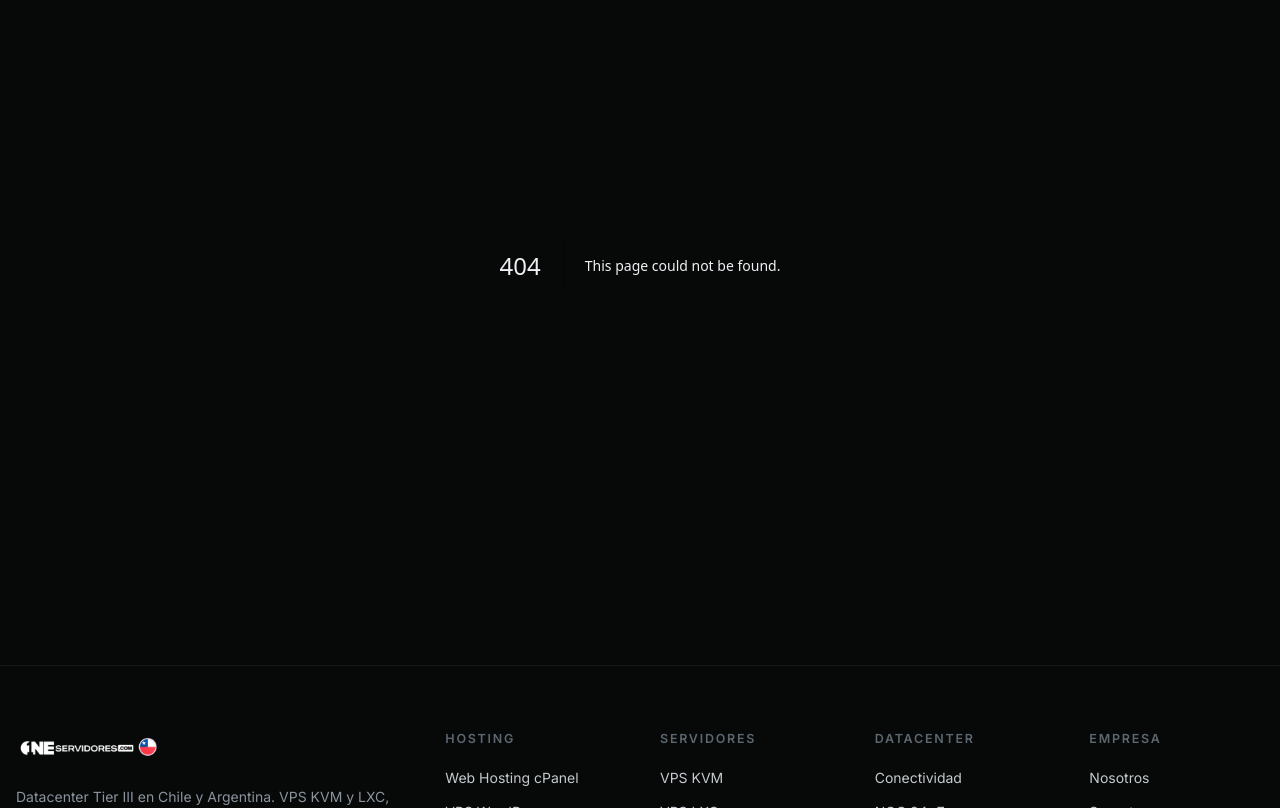
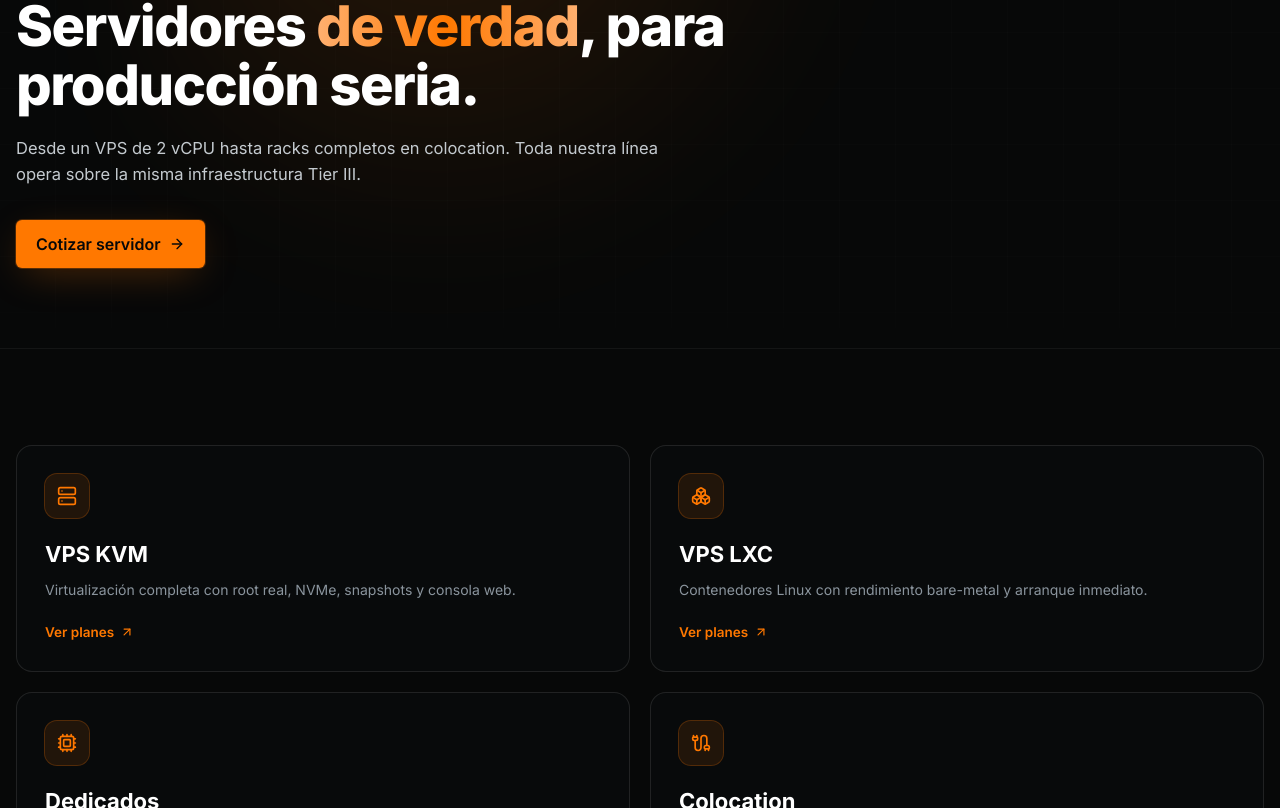
Before and after one commit to MajajiCL/oneservidores-web, a Next.js app: page /servidores in a window 1280 px wide. Before the commit this address had no page. Shown: the part 252-1060 px from the top of the page. Built offline with nearby package versions, Linux system fonts and the light colour scheme.

Commit message:
fix: basePath para logo/íconos en GH Pages + landings /hosting y /servidores

```diff
--- /dev/null
+++ b/app/hosting/page.tsx
@@ -0,0 +1,47 @@
+import { PageHero } from "@/components/page-hero";
+import { CTA } from "@/components/cta";
+import { Reveal } from "@/components/reveal";
+import Link from "next/link";
+import { Globe, Rocket, Users, Tag, ArrowUpRight } from "lucide-react";
+
+export const metadata = {
+  title: "Hosting — cPanel, WordPress, Reseller y Dominios",
+  description: "Soluciones de hosting de OneServidores: web hosting cPanel, WordPress optimizado, reseller y registro de dominios."
+};
+
+const items = [
+  { href: "/hosting/cpanel",    Icon: Globe,  title: "Web Hosting cPanel",   desc: "LiteSpeed Enterprise, LSCache, SSL gratis y backups diarios." },
+  { href: "/hosting/wordpress", Icon: Rocket, title: "VPS WordPress",        desc: "CyberPanel + OpenLiteSpeed afinado para Core Web Vitals." },
+  { href: "/hosting/reseller",  Icon: Users,  title: "Reseller Hosting",     desc: "WHM con marca blanca para revender bajo tu propia marca." },
+  { href: "/dominios",          Icon: Tag,    title: "Dominios",             desc: ".cl, .com, .net, .com.ar y +100 extensiones con WHOIS privado." }
+];
+
+export default function Page() {
+  return (
+    <>
+      <PageHero
+        eyebrow="Hosting"
+        title={<>Hosting con <span className="text-gradient-brand">LiteSpeed</span> y soporte real.</>}
+        description="Desde sitios personales hasta operaciones reseller con miles de cuentas. Elige el plan según el tamaño de tu proyecto."
+        primaryCta={{ label: "Cotizar hosting", href: "/cotizar" }}
+      />
+      <section className="container py-20 lg:py-24 grid sm:grid-cols-2 gap-5">
+        {items.map((it, i) => (
+          <Reveal key={it.href} delay={i * 0.05}>
+            <Link href={it.href} className="group block rounded-2xl border border-white/10 bg-ink-900/60 p-7 hover:border-brand/40 transition">
+              <div className="inline-flex h-11 w-11 items-center justify-center rounded-xl bg-brand/10 text-brand ring-1 ring-brand/30">
+                <it.Icon size={20} />
+              </div>
+              <h2 className="mt-5 text-[22px] font-bold text-white">{it.title}</h2>
+              <p className="mt-2 text-[14px] text-ink-200 leading-relaxed">{it.desc}</p>
+              <span className="mt-5 inline-flex items-center gap-1.5 text-brand text-[13.5px] font-semibold">
+                Ver más <ArrowUpRight size={14} className="group-hover:translate-x-0.5 group-hover:-translate-y-0.5 transition" />
+              </span>
+            </Link>
+          </Reveal>
+        ))}
+      </section>
+      <CTA />
+    </>
+  );
+}
--- a/app/layout.tsx
+++ b/app/layout.tsx
@@ -15,10 +15,10 @@ export const metadata: Metadata = {
   description: site.description,
   icons: {
     icon: [
-      { url: "/favicon-32x32.png", sizes: "32x32" },
-      { url: "/favicon-192x192.png", sizes: "192x192" }
+      { url: `${process.env.NODE_ENV === "production" ? "/oneservidores-web" : ""}/favicon-32x32.png`, sizes: "32x32" },
+      { url: `${process.env.NODE_ENV === "production" ? "/oneservidores-web" : ""}/favicon-192x192.png`, sizes: "192x192" }
     ],
-    apple: "/apple-touch-icon.png"
+    apple: `${process.env.NODE_ENV === "production" ? "/oneservidores-web" : ""}/apple-touch-icon.png`
   },
   openGraph: {
     title: `${site.name} — ${site.tagline}`,
--- /dev/null
+++ b/app/servidores/page.tsx
@@ -0,0 +1,47 @@
+import { PageHero } from "@/components/page-hero";
+import { CTA } from "@/components/cta";
+import { Reveal } from "@/components/reveal";
+import Link from "next/link";
+import { Server, Boxes, Cpu, Cable, ArrowUpRight } from "lucide-react";
+
+export const metadata = {
+  title: "Servidores — VPS KVM, LXC, Dedicados y Colocation",
+  description: "Servidores OneServidores: VPS KVM y LXC, dedicados AMD EPYC e Intel Xeon, y colocation en datacenter Tier III."
+};
+
+const items = [
+  { href: "/vps/kvm",     Icon: Server, title: "VPS KVM",        desc: "Virtualización completa con root real, NVMe, snapshots y consola web." },
+  { href: "/vps/lxc",     Icon: Boxes,  title: "VPS LXC",        desc: "Contenedores Linux con rendimiento bare-metal y arranque inmediato." },
+  { href: "/dedicados",   Icon: Cpu,    title: "Dedicados",      desc: "AMD EPYC e Intel Xeon, NVMe RAID, red 10 Gbps e IPMI dedicado." },
+  { href: "/colocation",  Icon: Cable,  title: "Colocation",     desc: "Aloja tu propio hardware en datacenter Tier III con red multi-carrier." }
+];
+
+export default function Page() {
+  return (
+    <>
+      <PageHero
+        eyebrow="Servidores"
+        title={<>Servidores <span className="text-gradient-brand">de verdad</span>, para producción seria.</>}
+        description="Desde un VPS de 2 vCPU hasta racks completos en colocation. Toda nuestra línea opera sobre la misma infraestructura Tier III."
+        primaryCta={{ label: "Cotizar servidor", href: "/cotizar" }}
+      />
+      <section className="container py-20 lg:py-24 grid sm:grid-cols-2 gap-5">
+        {items.map((it, i) => (
+          <Reveal key={it.href} delay={i * 0.05}>
+            <Link href={it.href} className="group block rounded-2xl border border-white/10 bg-ink-900/60 p-7 hover:border-brand/40 transition">
+              <div className="inline-flex h-11 w-11 items-center justify-center rounded-xl bg-brand/10 text-brand ring-1 ring-brand/30">
+                <it.Icon size={20} />
+              </div>
+              <h2 className="mt-5 text-[22px] font-bold text-white">{it.title}</h2>
+              <p className="mt-2 text-[14px] text-ink-200 leading-relaxed">{it.desc}</p>
+              <span className="mt-5 inline-flex items-center gap-1.5 text-brand text-[13.5px] font-semibold">
+                Ver planes <ArrowUpRight size={14} className="group-hover:translate-x-0.5 group-hover:-translate-y-0.5 transition" />
+              </span>
+            </Link>
+          </Reveal>
+        ))}
+      </section>
+      <CTA />
+    </>
+  );
+}
--- a/components/footer.tsx
+++ b/components/footer.tsx
@@ -2,6 +2,7 @@ import Image from "next/image";
 import Link from "next/link";
 import { Facebook, Linkedin, Twitter, MapPin, Phone, Mail, ShieldCheck } from "lucide-react";
 import { site } from "@/lib/site";
+import { asset } from "@/lib/paths";
 
 const cols = [
   {
@@ -48,7 +49,7 @@ export function Footer() {
       <div className="container py-16">
         <div className="grid grid-cols-1 lg:grid-cols-12 gap-10">
           <div className="lg:col-span-4">
-            <Image src="/logo-white.png" alt={site.name} width={200} height={50} className="h-9 w-auto" />
+            <Image src={asset("/logo-white.png")} alt={site.name} width={200} height={50} className="h-9 w-auto" />
             <p className="mt-5 text-[14px] text-ink-200 leading-relaxed max-w-sm">
               {site.description}
             </p>
--- a/components/header.tsx
+++ b/components/header.tsx
@@ -6,6 +6,7 @@ import { useEffect, useState } from "react";
 import { ChevronDown, Menu, X, ArrowRight } from "lucide-react";
 import { nav, site } from "@/lib/site";
 import { cn } from "@/lib/utils";
+import { asset } from "@/lib/paths";
 
 export function Header() {
   const [scrolled, setScrolled] = useState(false);
@@ -31,7 +32,7 @@ export function Header() {
       <div className="container flex items-center justify-between h-16 lg:h-20">
         <Link href="/" className="flex items-center gap-2.5">
           <Image
-            src="/logo-white.png"
+            src={asset("/logo-white.png")}
             alt={site.name}
             width={180}
             height={45}
```
